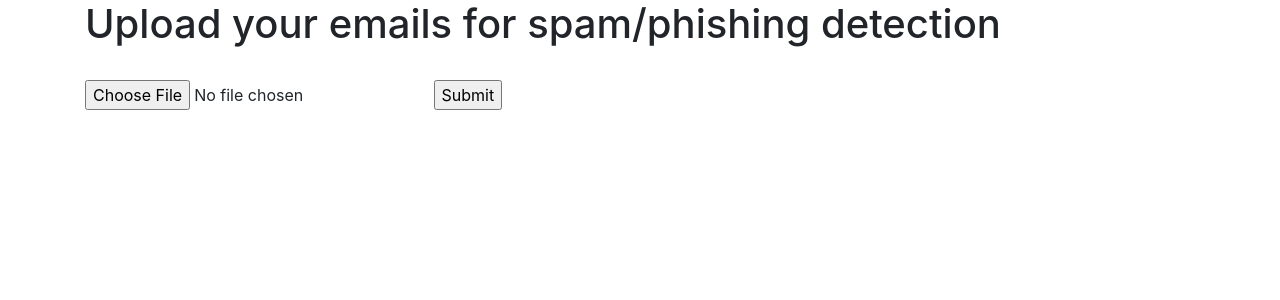
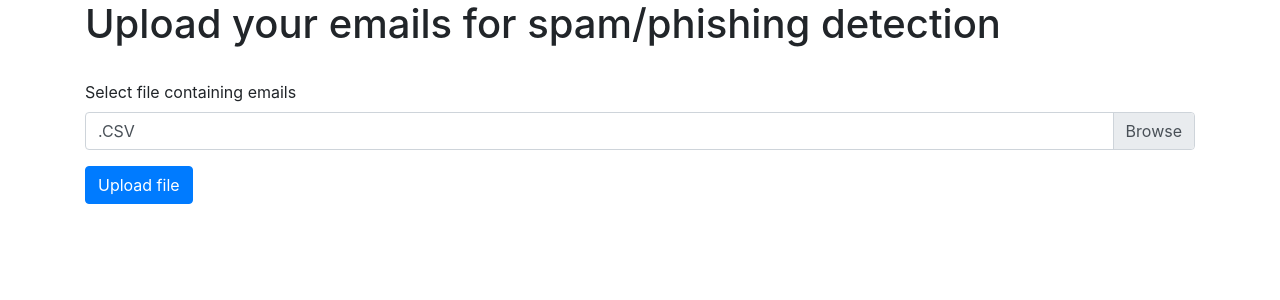
Before and after one commit to JoshuaPBiddle/InfoSec-Final, a Flask app: page / in a window 1280 px wide. Shown: the part 56-356 px from the top of the page. Run offline with Flask 2, Linux system fonts and the light colour scheme; some libraries are stand-ins or nearby versions.

Commit message:
file upload progress

```diff
--- a/spamAlgorithm.py
+++ b/spamAlgorithm.py
@@ -16,7 +16,6 @@ classifier = MultinomialNB()
 # 2.Stop words in natural language processing, are useless words (data).
 
 def main():
-    print("Hello World")
     train()
     process_user_CSV()
 
--- a/website/auth.py
+++ b/website/auth.py
@@ -1,5 +1,4 @@
 from flask import Blueprint, render_template
-
 
 auth = Blueprint('auth', __name__)
 
--- a/website/templates/home.html
+++ b/website/templates/home.html
@@ -3,8 +3,15 @@
 {% block content %}
 <h1>Upload your emails for spam/phishing detection</h1>
 <br>
-<form action="/action_page.php">
-    <input type="file" id="myFile" name="filename">
-    <input type="submit">
+<form action="/" method="POST" enctype="multipart/form-data">
+    <div class="form-group">
+      <label>Select file containing emails</label>
+      <div class="custom-file">
+        <input type="file" class="custom-file-input" name="csv" id="csv">
+        <label class="custom-file-label" for="csv"> .CSV </label>
+      </div>
+    </div>
+
+    <button onClick="" type="submit" class="btn btn-primary">Upload file</button>
   </form>
 {% endblock %}
--- a/website/views.py
+++ b/website/views.py
@@ -1,7 +1,15 @@
-from flask import Blueprint ,render_template
-
+from flask import Blueprint, render_template, request, redirect, current_app
+import os
 views = Blueprint('views', __name__)
 
-@views.route('/')
+
+
+@views.route("/", methods=["GET", "POST"])
 def home():
+    current_app.config["FILE_UPLOADS"] = "/c/Users/Joshua/Desktop/WebApp/website/static/uploads"
+    if request.method == "POST":
+      if request.files:
+         csv = request.files["csv"]
+         csv.save(os.path.join(current_app.config["FILE_UPLOADS"], csv.filename))
+         return redirect(request.url)
     return render_template("home.html")
```
